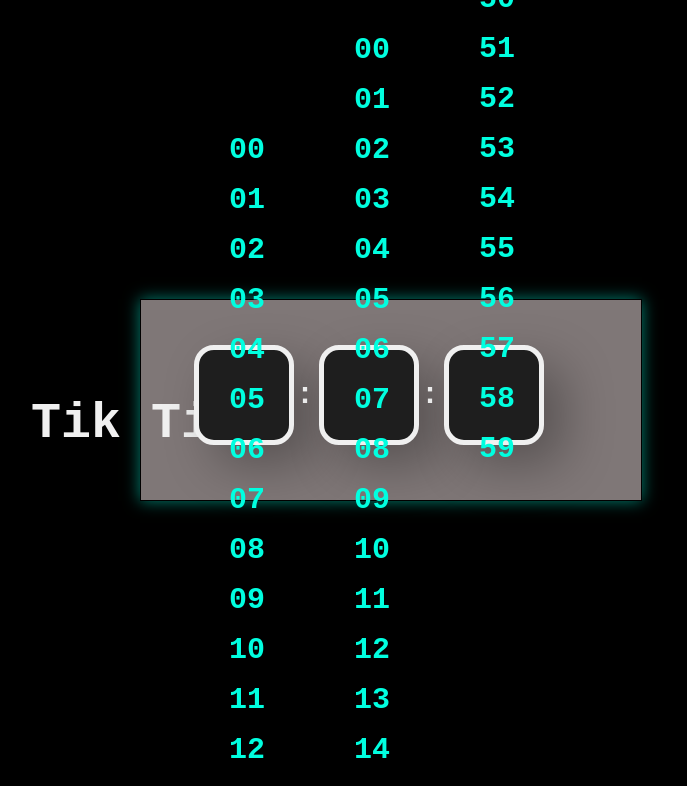
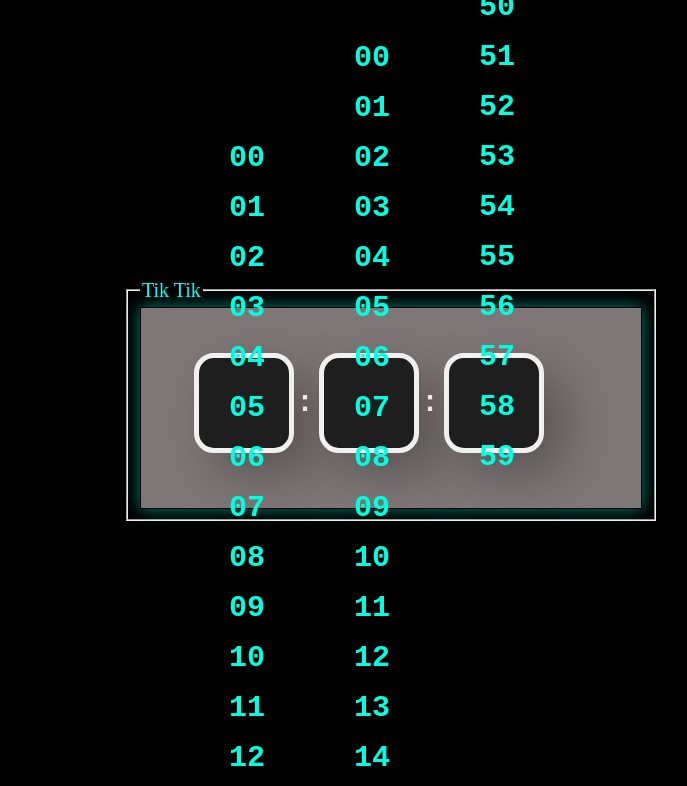
Before and after one commit to nils46/TikTik, a plain HTML site: page index.html in a window 1280 px wide. Shown: the top 786 px of the page, without its empty margins (249-936 px from the left). Drawn offline with Linux system fonts and the light colour scheme.

Commit message:
Update index.html

```diff
--- a/index.html
+++ b/index.html
@@ -9,8 +9,14 @@
   </head>
   <body>
     <script src="tiktik.js"></script>
-    <span>Tik Tik</span>
+
     <!-- <h1>clock</h1> -->
+     <fieldset>
+
+
+      <legend style="color: aqua ; font-size: 20px;">Tik Tik</legend>
+
+
     <div style="border: 1px solid black  ;" class="BOX">
       <div class="total-time">
         <div class="time hour-box">
@@ -179,5 +185,6 @@
         </div>
       </div>
     </div>
+    </fieldset>
   </body>
 </html>
```
